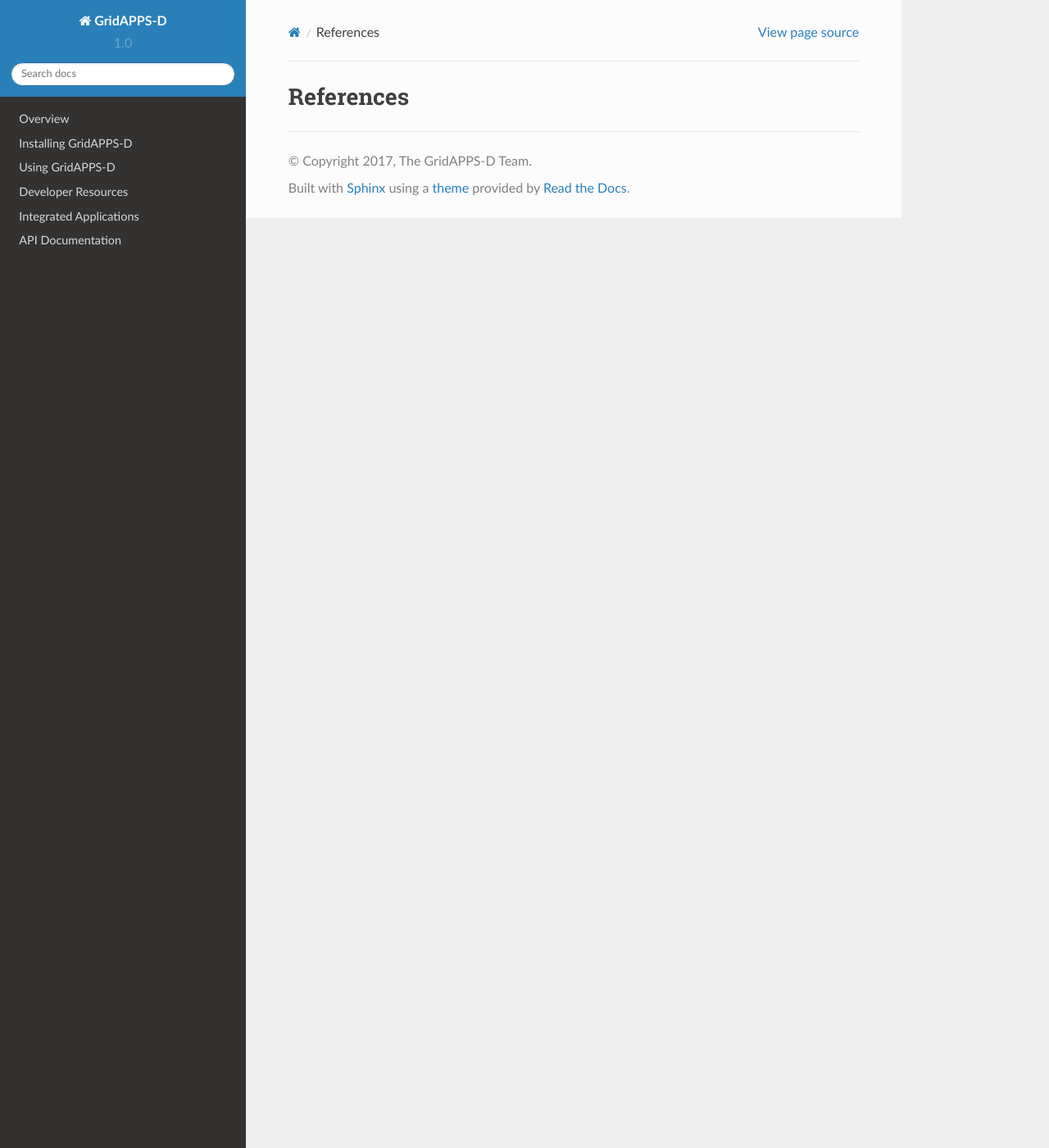
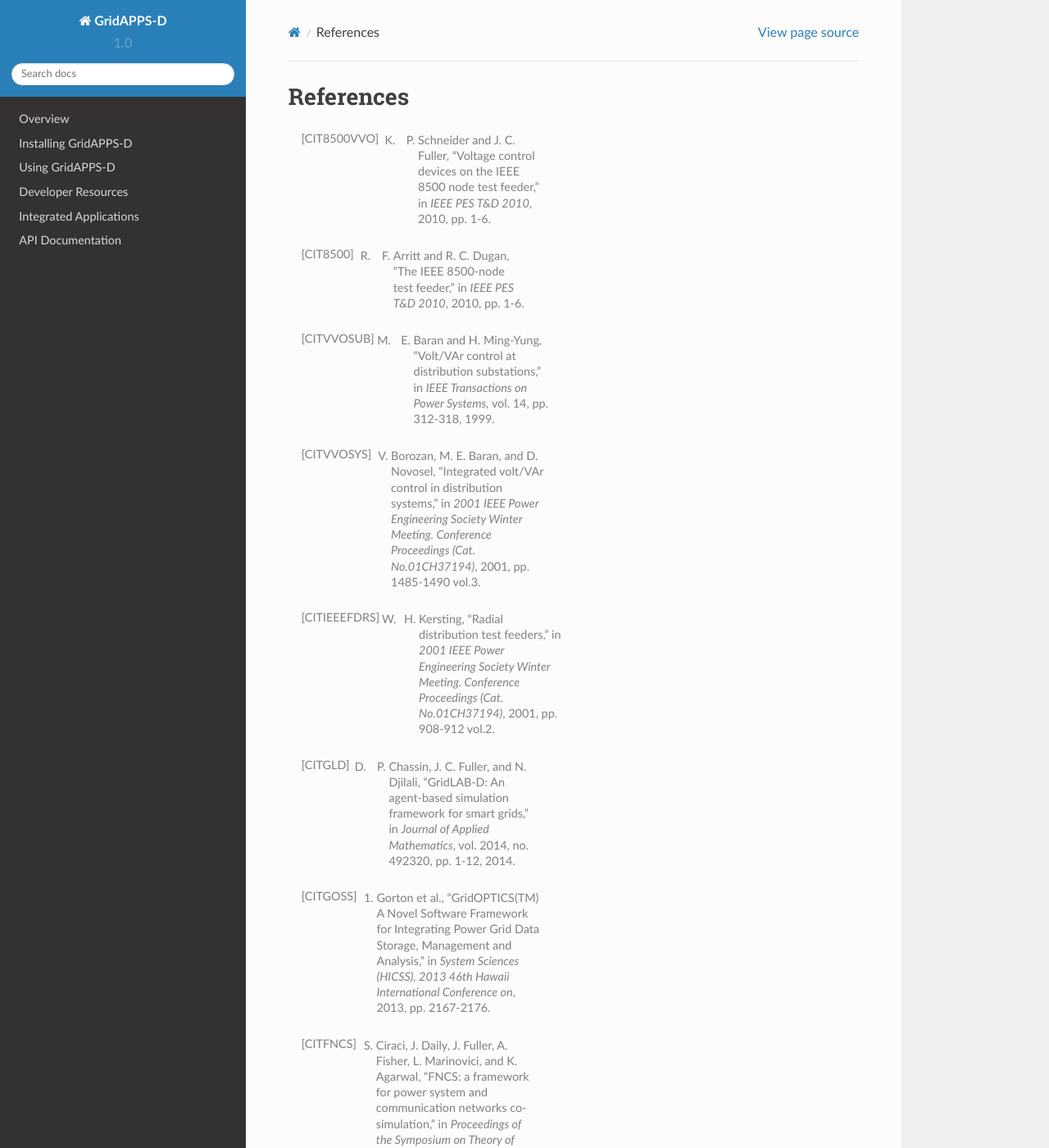
Before and after one commit to GRIDAPPSD/GOSS-GridAPPS-D, a Sphinx documentation site: the page built from docs/source/overview/references.rst, in a window 1280 px wide and 1400 px high. Shown: the whole window at 82% size. Built offline with Sphinx 7.4.7 and the Read the Docs theme 2.0.0, drawn with Linux system fonts in a browser that asks for light colours; pages that are not in the unit, such as notebooks, are missing from menus; some of the changed text lies outside the part shown.

Commit message:
adding references in RST citation format, still working on links to them

```diff
--- a/docs/source/overview/references.rst
+++ b/docs/source/overview/references.rst
@@ -3,3 +3,19 @@
 ==========
 References
 ==========
+
+.. [CIT8500VVO] K. P. Schneider and J. C. Fuller, "Voltage control devices on the IEEE 8500 node test feeder," in *IEEE PES T&D 2010*, 2010, pp. 1-6.
+
+.. [CIT8500] R. F. Arritt and R. C. Dugan, "The IEEE 8500-node test feeder," in *IEEE PES T&D 2010*, 2010, pp. 1-6.
+
+.. [CITVVOSUB] M. E. Baran and H. Ming-Yung, "Volt/VAr control at distribution substations," in *IEEE Transactions on Power Systems,* vol. 14, pp. 312-318, 1999.
+
+.. [CITVVOSYS] V. Borozan, M. E. Baran, and D. Novosel, "Integrated volt/VAr control in distribution systems," in *2001 IEEE Power Engineering Society Winter Meeting. Conference Proceedings (Cat. No.01CH37194)*, 2001, pp. 1485-1490 vol.3.
+
+.. [CITIEEEFDRS] W. H. Kersting, "Radial distribution test feeders," in *2001 IEEE Power Engineering Society Winter Meeting. Conference Proceedings (Cat. No.01CH37194)*, 2001, pp. 908-912 vol.2.
+
+.. [CITGLD] D. P. Chassin, J. C. Fuller, and N. Djilali, "GridLAB-D: An agent-based simulation framework for smart grids," in *Journal of Applied Mathematics*, vol.  2014, no.  492320, pp.  1-12, 2014.
+
+.. [CITGOSS] I. Gorton et al., "GridOPTICS(TM) A Novel Software Framework for Integrating Power Grid Data Storage, Management and Analysis," in *System Sciences (HICSS), 2013 46th Hawaii International Conference on*, 2013, pp. 2167-2176.
+
+.. [CITFNCS] S. Ciraci, J. Daily, J. Fuller, A. Fisher, L. Marinovici, and K. Agarwal, "FNCS: a framework for power system and communication networks co-simulation," in *Proceedings of the Symposium on Theory of Modeling & Simulation - DEVS Integrative*, Tampa, Florida, 2014, pp. 1-8.
```
